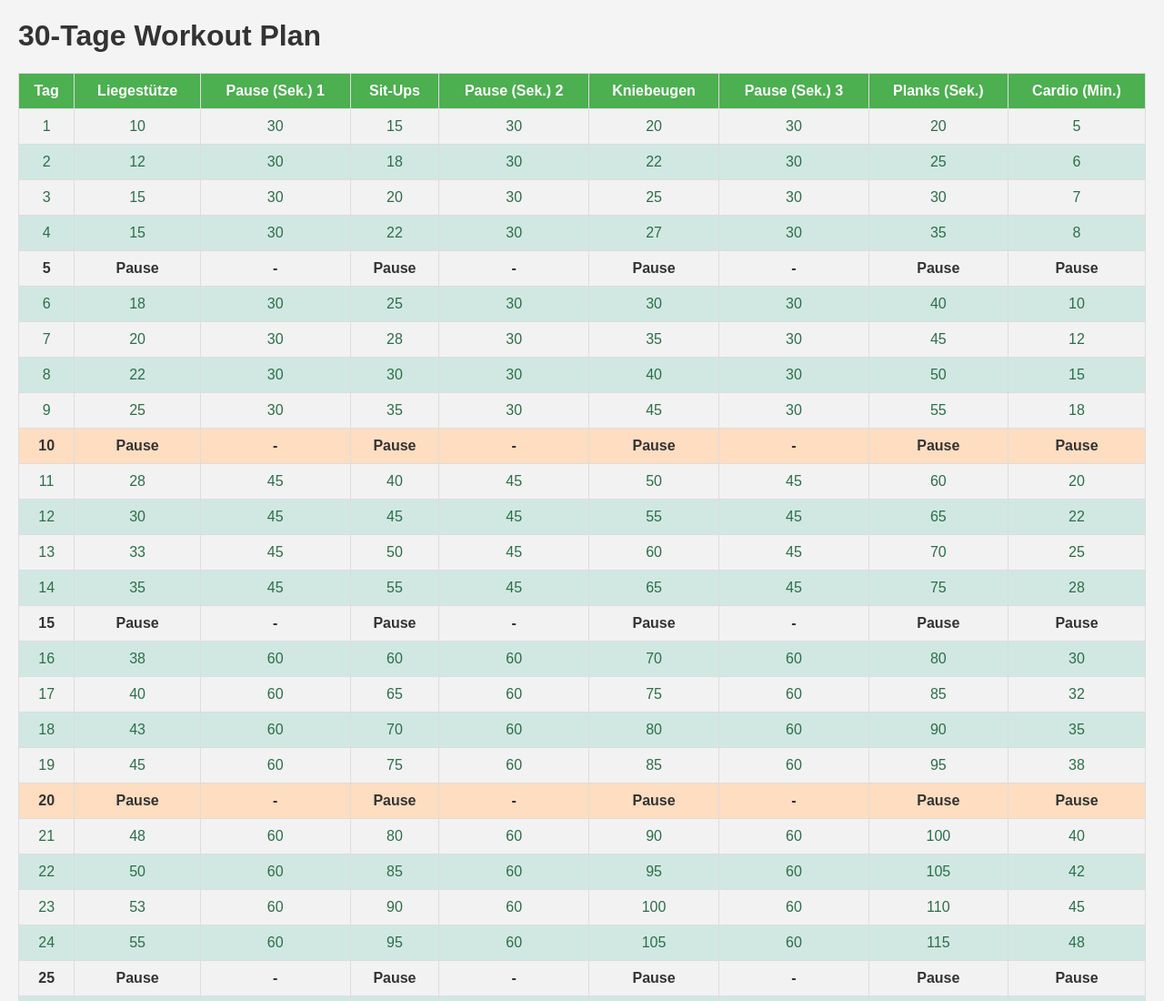
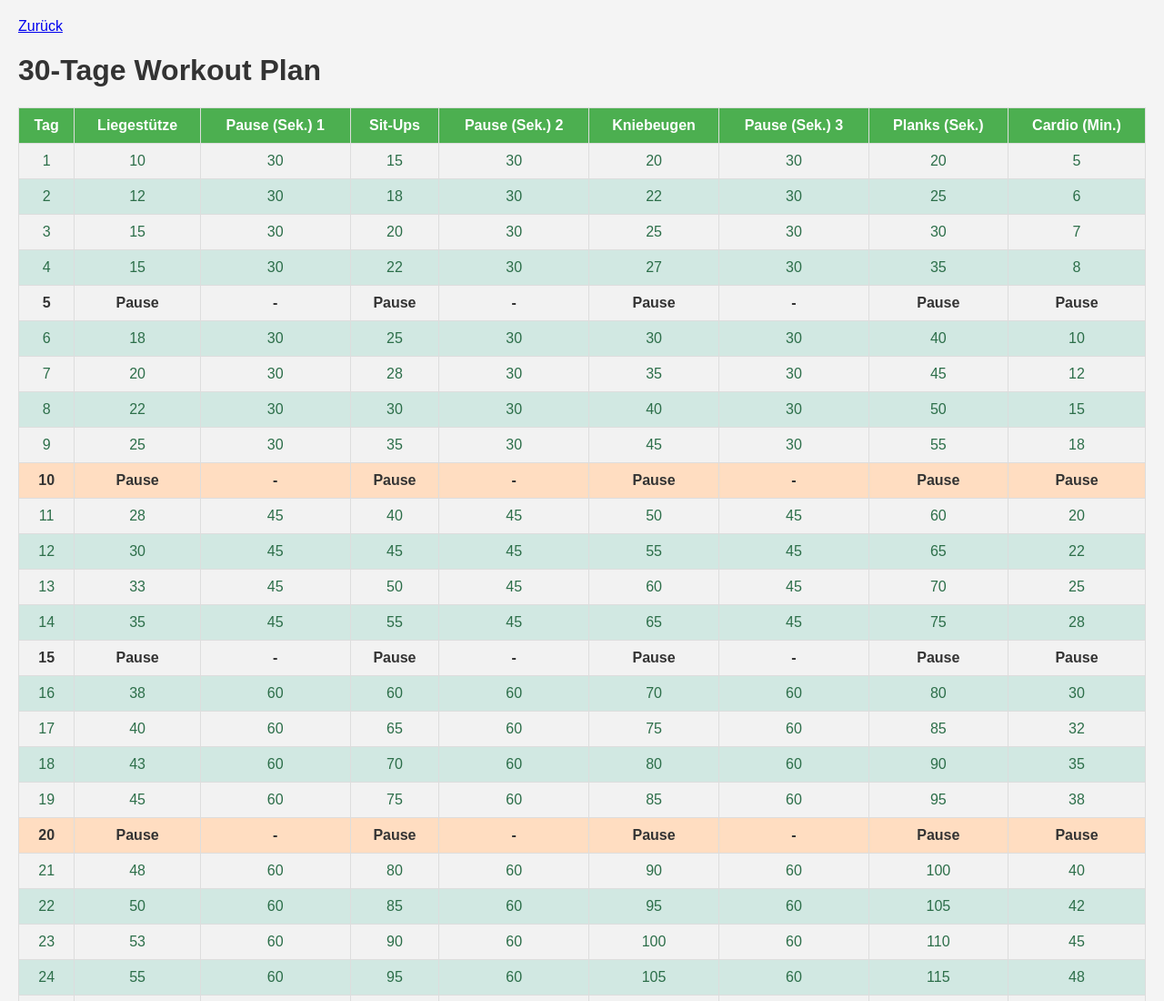
Before and after one commit to Schnecke325/Schnecke325.github.io, a plain HTML site: page sport.html in a window 1280 px wide. Shown: the top 1100 px of the page at 91% size. Drawn offline with Linux system fonts and the light colour scheme.

Commit message:
Update sport.html

```diff
--- a/sport.html
+++ b/sport.html
@@ -4,6 +4,7 @@
 <head>
     <meta charset="UTF-8">
     <meta name="viewport" content="width=device-width, initial-scale=1.0">
+    <a href="https://schnecke325.github.io"target="blanket">Zurück</a>
     <title>30-Tage Workout Plan</title>
     <style>
         body {
```
